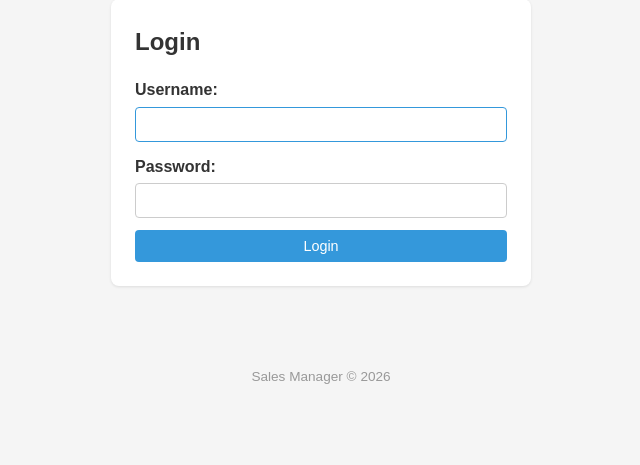
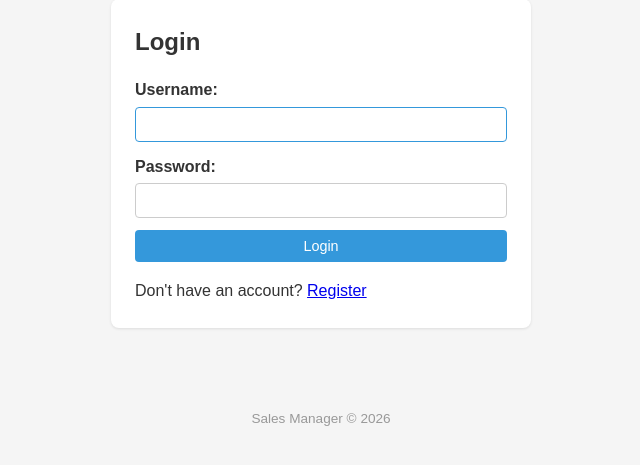
Before and after one commit to amirzaliyev/dscc-cw1-00016221, a Django app: page /accounts/login/ in a window 1280 px wide. Shown: the part 107-572 px from the top of the page, without its empty margins (319-959 px from the left). Run offline with Django 5.2, Linux system fonts and the light colour scheme.

Commit message:
fix: add register link in login page

```diff
--- a/backend/templates/registration/login.html
+++ b/backend/templates/registration/login.html
@@ -11,6 +11,7 @@
             {{ form.as_p }}
             <button type="submit" class="btn btn-primary" style="width: 100%;">Login</button>
         </form>
+        <p class="mt-1">Don't have an account? <a href="{% url 'register' %}">Register</a></p>
     </div>
 </div>
 {% endblock %}
```
